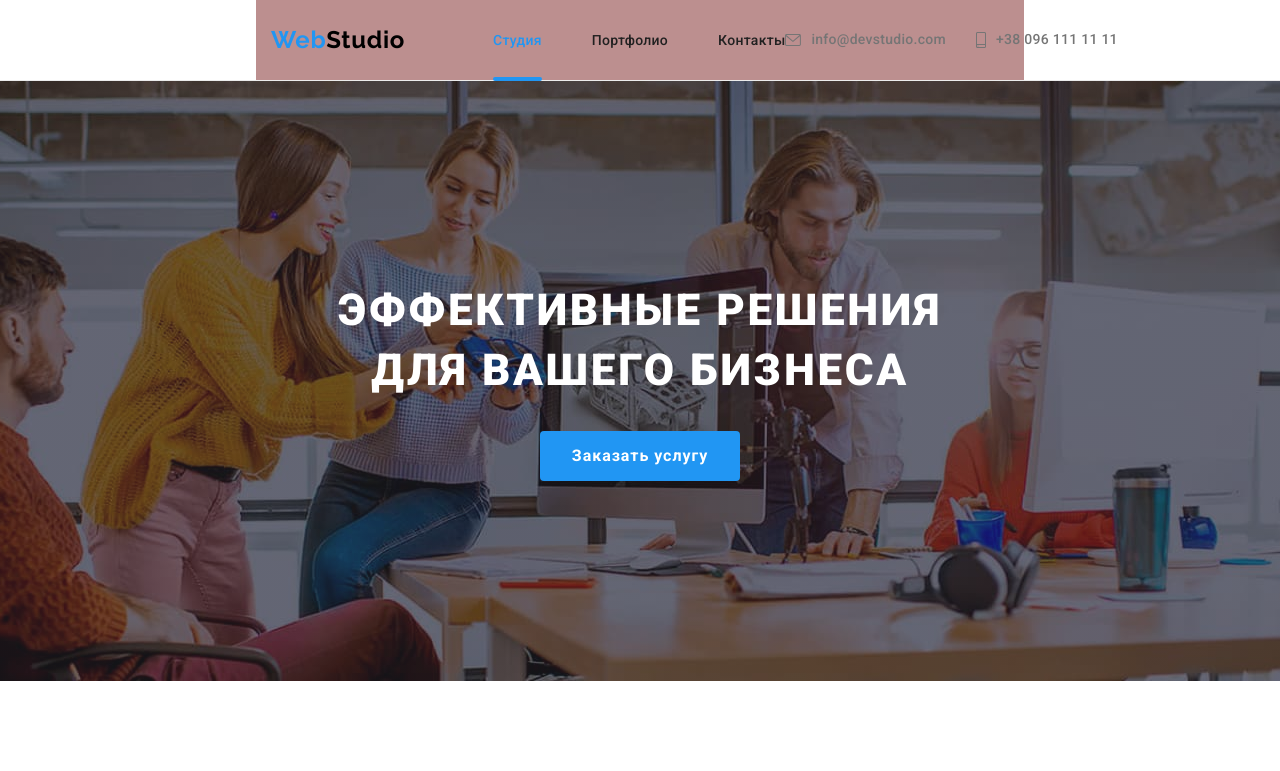
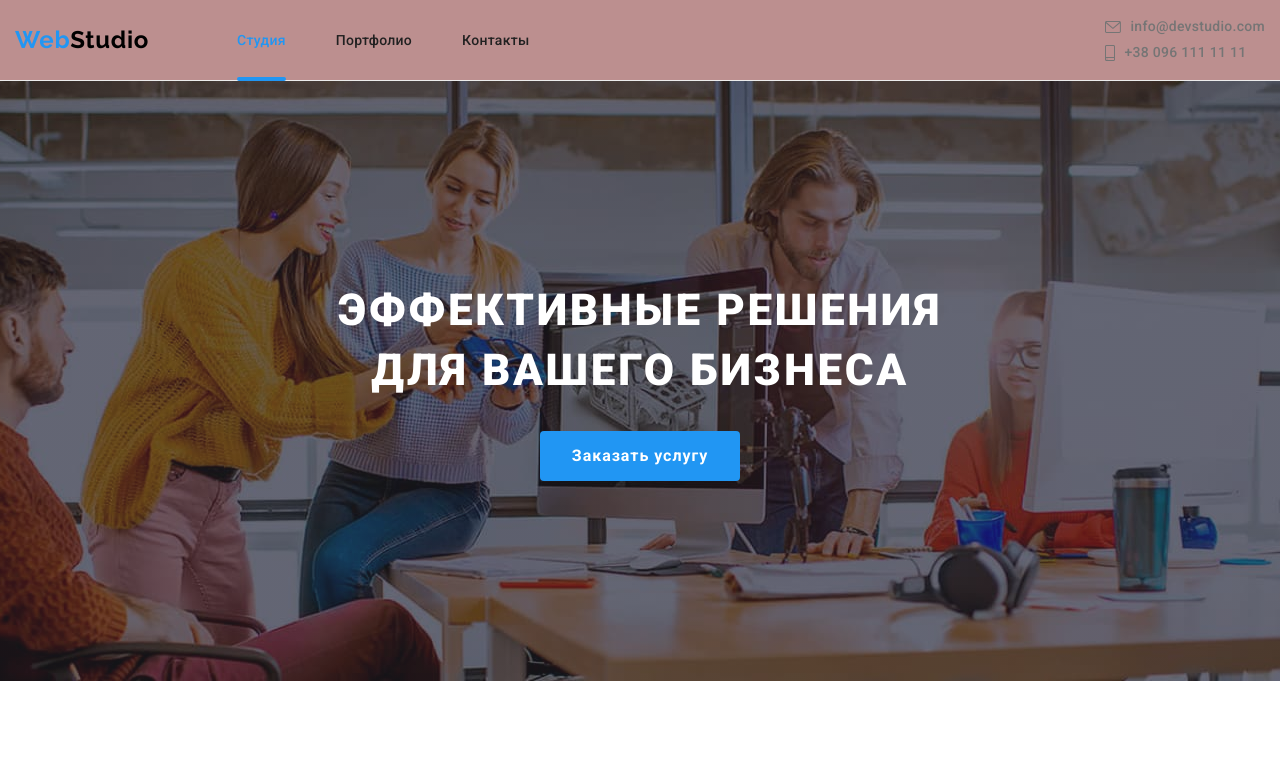
Before and after one commit to stas-yushkov/goit-markup-hw-08, a plain HTML site: page index.html in a window 1280 px wide. Shown: the top 771 px of the page. Drawn offline with nearby package versions, Linux system fonts and the light colour scheme.

Commit message:
upd header  address

```diff
--- a/sass/components/_address-list.scss
+++ b/sass/components/_address-list.scss
@@ -9,12 +9,14 @@
   @media (min-width: 768px) {
     // background-color: rosybrown;
     display: flex;
+    flex-direction: column;
     justify-content: flex-start;
     align-items: flex-start;
   }
 
   @media (min-width:1600px) {
     // background-color: saddlebrown;
+    flex-direction: row;
   }
 }
 
@@ -42,10 +44,18 @@
     color: var(--accent-color);
     outline: none;
   }
+
+  @media (max-width: 1599px) {
+    margin-right: 0;
+  }
 }
 
 .address-item:last-child {
   margin-right: 0;
+  @media (max-width: 1599px) {
+    margin-top: 10px;
+  }
+
 }
 
 .address-icon {
--- a/sass/components/_container.scss
+++ b/sass/components/_container.scss
@@ -8,12 +8,12 @@
   background-color: green;
 
   @media (min-width: 480px) {
-    width: 480px;
+    min-width: 480px;
     background-color: indigo;
   }
 
   @media (min-width: 768px) {
-    width: 768px;
+    min-width: 768px;
     background-color: rosybrown;
   }
 
```
Also changed, not shown: css/main.css, css/main.min.css, 2 other files.
